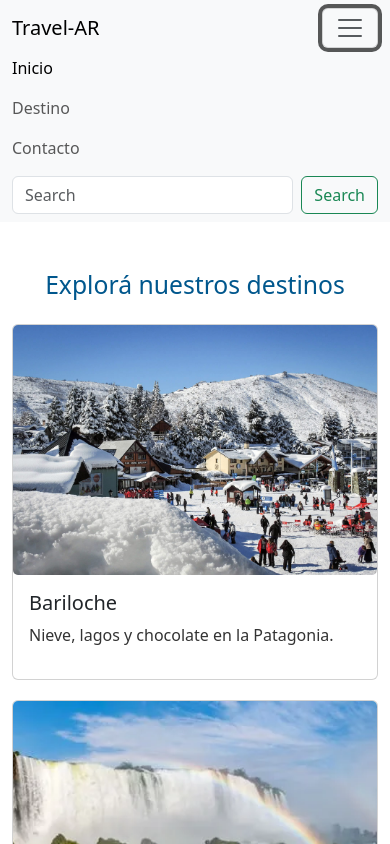
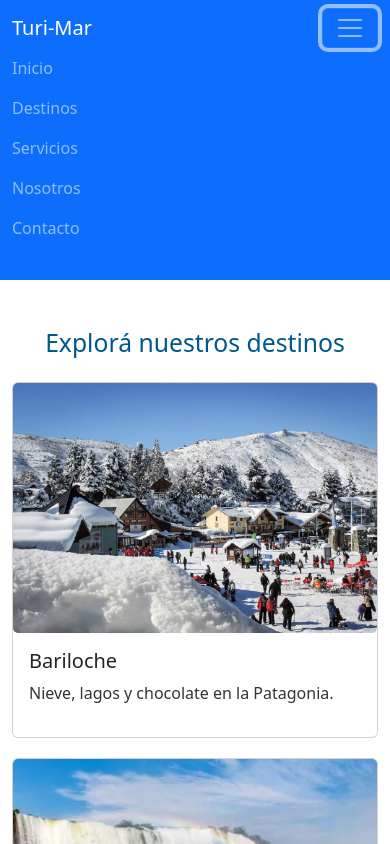
Before and after one commit to yiyo577/coder-67590, a website: page Turi-Mar/pages/destinos.html in a window 390 px wide. Both pictures are taken after a click on the button 350 px from the left and 28 px from the top of the page. Shown: the top 844 px of the page. Drawn offline with nearby package versions, Linux system fonts and the light colour scheme.

Commit message:
cambios tp proyeco final

```diff
--- a/Turi-Mar/pages/destinos.html
+++ b/Turi-Mar/pages/destinos.html
@@ -13,28 +13,20 @@
 
   <!-- Header -->
    <header >
-   <nav class="navbar navbar-expand-lg bg-body-tertiary">
-  <div class="container-fluid">
-    <a class="navbar-brand" href="/index.html">Travel-AR</a>
-    <button class="navbar-toggler" type="button" data-bs-toggle="collapse" data-bs-target="#navbarSupportedContent" aria-controls="navbarSupportedContent" aria-expanded="false" aria-label="Toggle navigation">
+  <nav class="navbar navbar-expand-lg navbar-dark bg-primary">
+      <div class="container">
+        <a class="navbar-brand" href="/index.html">Turi-Mar</a>
+        <button class="navbar-toggler" type="button" data-bs-toggle="collapse" data-bs-target="#navContent">
           <span class="navbar-toggler-icon"></span>
         </button>
-    <div class="collapse navbar-collapse" id="navbarSupportedContent">
-      <ul class="navbar-nav me-auto mb-2 mb-lg-0">
-        <li class="nav-item">
-          <a class="nav-link active" aria-current="page" href="/index.html">Inicio</a>
-        </li>
-        <li class="nav-item">
-          <a class="nav-link" href="destinos.html">Destino</a>
-        </li>
-        <li class="nav-item">
-          <a class="nav-link" href="contacto.html">Contacto</a>
-        </li>
+        <div class="collapse navbar-collapse" id="navContent">
+          <ul class="navbar-nav ms-auto">
+            <li class="nav-item"><a class="nav-link" href="/index.html">Inicio</a></li>
+            <li class="nav-item"><a class="nav-link" href="../pages/destinos.html">Destinos</a></li>
+            <li class="nav-item"><a class="nav-link" href="../pages/servicios.html">Servicios</a></li>
+            <li class="nav-item"><a class="nav-link" href="../pages/nosotros.html">Nosotros</a></li>
+            <li class="nav-item"><a class="nav-link" href="../pages/contacto.html">Contacto</a></li>
           </ul>
-      <form class="d-flex" role="search">
-        <input class="form-control me-2" type="search" placeholder="Search" aria-label="Search"/>
-        <button class="btn btn-outline-success" type="submit">Search</button>
-      </form>
         </div>
       </div>
     </nav>
```
Also changed, not shown: Turi-Mar/pages/contacto.html (+10 -18 lines), Turi-Mar/pages/galeria.html (+5 -40 lines), Turi-Mar/pages/nosotros.html (+4 -4 lines), Turi-Mar/pages/servicios.html (+5 -7 lines), index.html (+12 -62 lines). Lines whose indentation alone changed are shown as unchanged.
